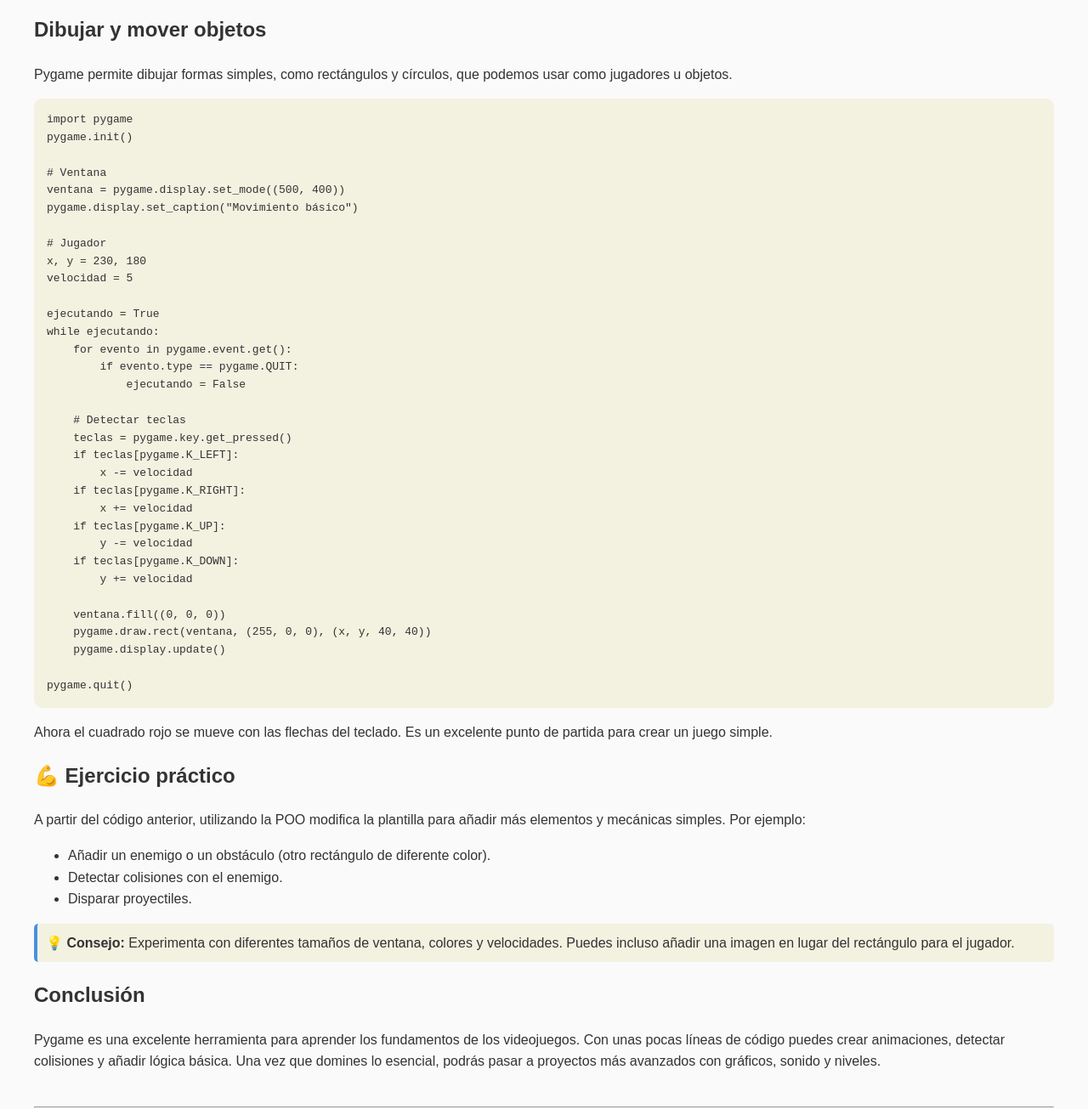
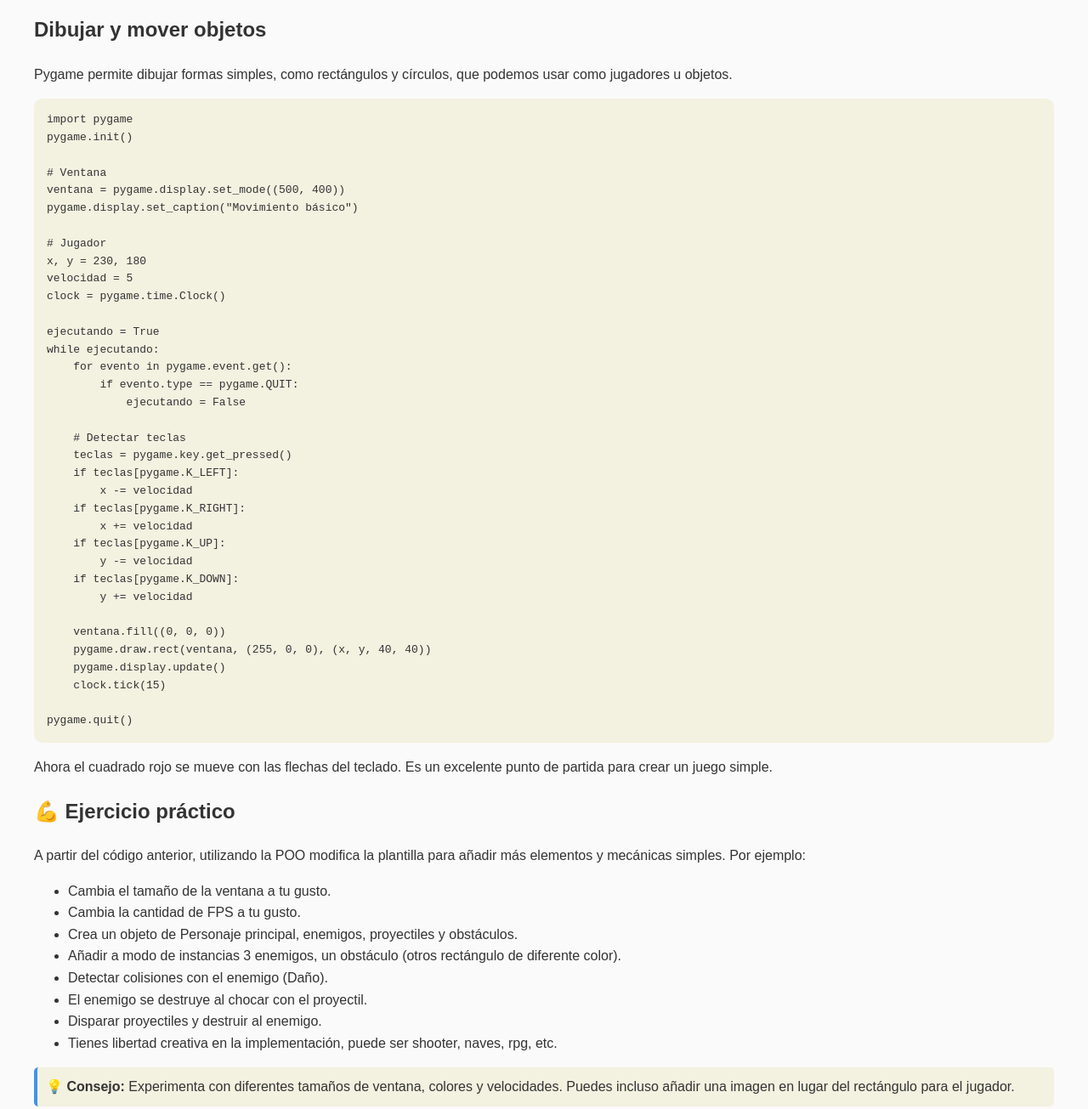
Before and after one commit to akthanon/utc-actividades-ti3, a website: page public/ejercicio_05_pygame.html in a window 1280 px wide. Shown: the part 1227-2532 px from the top of the page at 85% size. Drawn offline with Linux system fonts and the light colour scheme.

Commit message:
Enhance Pygame tutorial with frame rate control
Added a clock to control the frame rate and updated the exercise section with additional tasks.

```diff
--- a/public/ejercicio_05_pygame.html
+++ b/public/ejercicio_05_pygame.html
@@ -84,6 +84,7 @@
 # Jugador
 x, y = 230, 180
 velocidad = 5
+clock = pygame.time.Clock()
 
 ejecutando = True
 while ejecutando:
@@ -105,6 +106,7 @@
     ventana.fill((0, 0, 0))
     pygame.draw.rect(ventana, (255, 0, 0), (x, y, 40, 40))
     pygame.display.update()
+    clock.tick(15)
 
 pygame.quit()
 </pre>
@@ -120,9 +122,14 @@
       A partir del código anterior, utilizando la POO modifica la plantilla para añadir más elementos y mecánicas simples. Por ejemplo:
     </p>
     <ul>
-      <li>Añadir un enemigo o un obstáculo (otro rectángulo de diferente color).</li>
-      <li>Detectar colisiones con el enemigo.</li>
-      <li>Disparar proyectiles.</li>
+      <li>Cambia el tamaño de la ventana a tu gusto.</li>
+      <li>Cambia la cantidad de FPS a tu gusto.</li>
+      <li>Crea un objeto de Personaje principal, enemigos, proyectiles y obstáculos.</li>
+      <li>Añadir a modo de instancias 3 enemigos, un obstáculo (otros rectángulo de diferente color).</li>
+      <li>Detectar colisiones con el enemigo (Daño).</li>
+      <li>El enemigo se destruye al chocar con el proyectil.</li>
+      <li>Disparar proyectiles y destruir al enemigo.</li>
+      <li>Tienes libertad creativa en la implementación, puede ser shooter, naves, rpg, etc.</li>
     </ul>
         <p style="background-color:#f3f1e0; padding:10px; border-left:4px solid #4a90e2; border-radius:5px;">
       💡 <b>Consejo:</b> Experimenta con diferentes tamaños de ventana, colores y velocidades.
```
